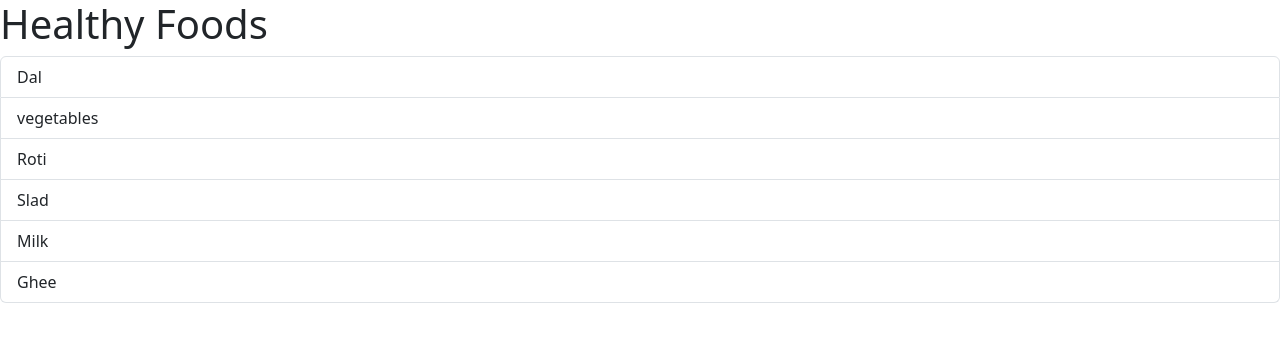
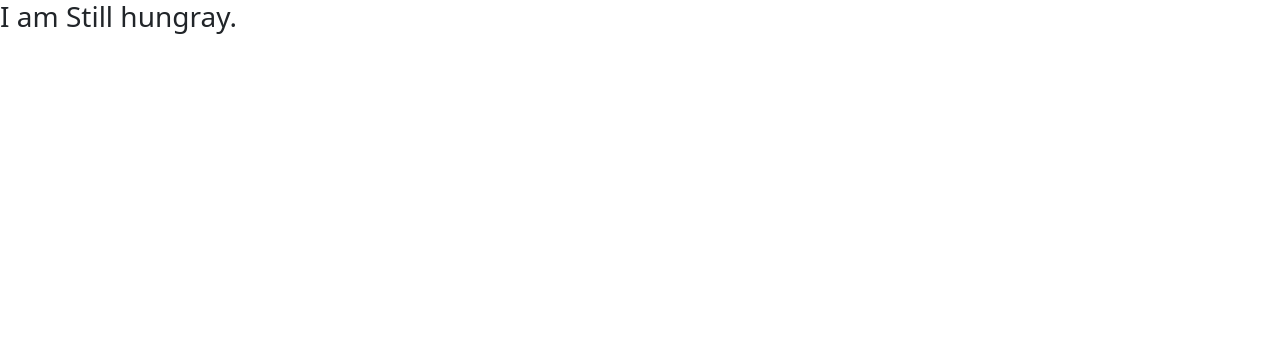
Before and after one commit to AsifAliDeveloper/REACT_COMPLETE, a React (Vite) app in the folder 18 Fragments/learning-fragment/: page / in a window 1280 px wide. Shown: the top 342 px of the page. Built offline with nearby package versions, Linux system fonts and the light colour scheme.

Commit message:
add if else

```diff
--- a/18 Fragments/learning-fragment/src/App.jsx
+++ b/18 Fragments/learning-fragment/src/App.jsx
@@ -3,7 +3,11 @@ import "bootstrap/dist/css/bootstrap.min.css";
 import "./App.css";
 
 function App() {
-  let foodItems = ["Dal", "vegetables", "Roti", "Slad", "Milk", "Ghee"];
+  // let foodItems = ["Dal", "vegetables", "Roti", "Slad", "Milk", "Ghee"];
+  let foodItems = [];
+  if (foodItems.length === 0) {
+    return <h3>I am Still hungray.</h3>;
+  }
 
   return (
     <React.Fragment>
```
